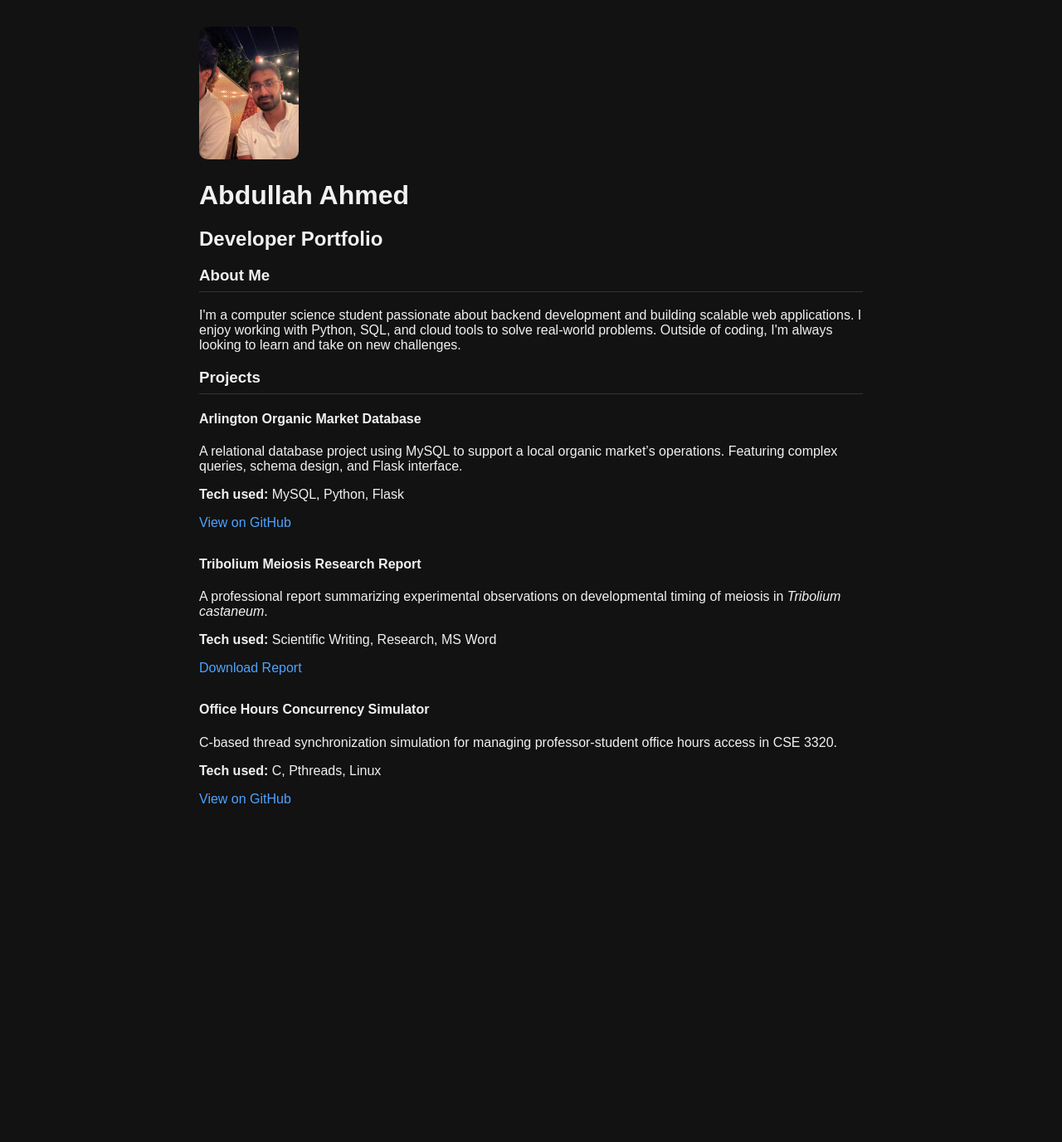
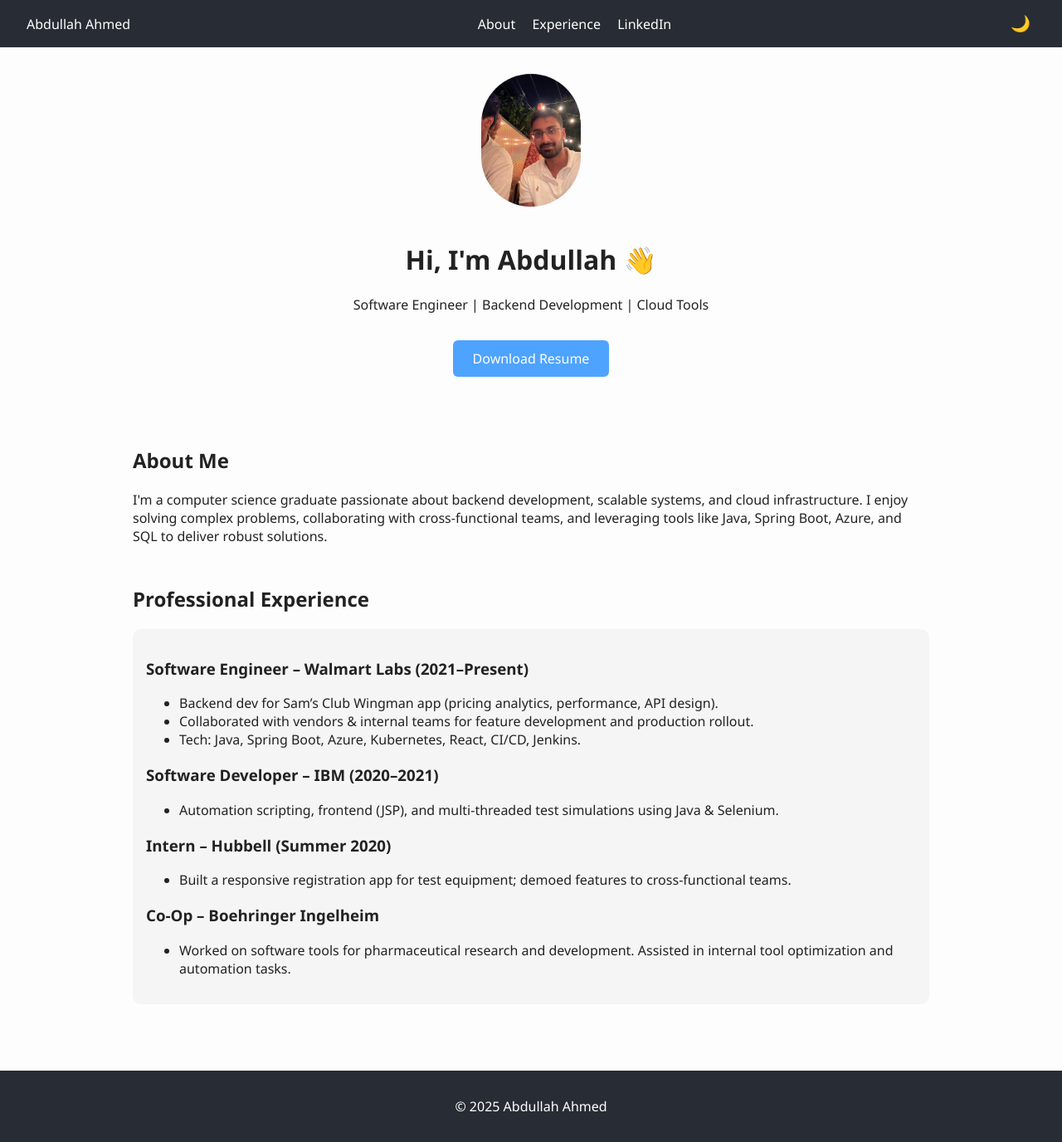
Before and after one commit to abdull035/abdull035.github.io, a plain HTML site: page index.html in a window 1280 px wide. Shown: the whole page at 83% size. Before the commit the page ends 1036 px from the top, so only its background shows below. Drawn offline with Linux system fonts and the light colour scheme.

Commit message:
Add files via upload

```diff
--- a/index.html
+++ b/index.html
@@ -2,45 +2,68 @@
 <html lang="en">
 <head>
   <meta charset="UTF-8" />
-  <meta name="viewport" content="width=device-width, initial-scale=1.0"/>
+  <meta name="viewport" content="width=device-width, initial-scale=1.0" />
   <title>Abdullah Ahmed – Portfolio</title>
-  <link rel="stylesheet" href="style.css"/>
+  <link rel="stylesheet" href="style.css" />
 </head>
 <body>
-  <div class="container">
-    <img src="assets/profile.jpg" alt="Profile Photo" class="profile-photo"/>
-    <h1>Abdullah Ahmed</h1>
-    <h2>Developer Portfolio</h2>
+  <nav class="navbar">
+    <div class="nav-title">Abdullah Ahmed</div>
+    <div class="nav-links">
+      <a href="#about">About</a>
+      <a href="#experience">Experience</a>
+      <a href="https://www.linkedin.com/in/aahmed2/" target="_blank">LinkedIn</a>
+    </div>
+    <button id="theme-toggle">🌙</button>
+  </nav>
 
-    <section>
-      <h3>About Me</h3>
-      <p>I'm a computer science student passionate about backend development and building scalable web applications. I enjoy working with Python, SQL, and cloud tools to solve real-world problems. Outside of coding, I'm always looking to learn and take on new challenges.</p>
+  <header class="hero">
+    <img src="assets/profile.jpg" alt="Profile" class="profile-pic" />
+    <h1>Hi, I'm Abdullah 👋</h1>
+    <p>Software Engineer | Backend Development | Cloud Tools</p>
+    <a href="assets/Abdullah_Ahmed_Resume.pdf" class="btn" target="_blank">Download Resume</a>
+  </header>
+
+  <main>
+    <section id="about">
+      <h2>About Me</h2>
+      <p>I'm a computer science graduate passionate about backend development, scalable systems, and cloud infrastructure. I enjoy solving complex problems, collaborating with cross-functional teams, and leveraging tools like Java, Spring Boot, Azure, and SQL to deliver robust solutions.</p>
     </section>
 
-    <section>
-      <h3>Projects</h3>
-
-      <div class="project">
-        <h4>Arlington Organic Market Database</h4>
-        <p>A relational database project using MySQL to support a local organic market’s operations. Featuring complex queries, schema design, and Flask interface.</p>
-        <p><strong>Tech used:</strong> MySQL, Python, Flask</p>
-        <a href="https://github.com/abdullahdev/arlington-market">View on GitHub</a>
-      </div>
-
-      <div class="project">
-        <h4>Tribolium Meiosis Research Report</h4>
-        <p>A professional report summarizing experimental observations on developmental timing of meiosis in <em>Tribolium castaneum</em>.</p>
-        <p><strong>Tech used:</strong> Scientific Writing, Research, MS Word</p>
-        <a href="#">Download Report</a>
-      </div>
-
-      <div class="project">
-        <h4>Office Hours Concurrency Simulator</h4>
-        <p>C-based thread synchronization simulation for managing professor-student office hours access in CSE 3320.</p>
-        <p><strong>Tech used:</strong> C, Pthreads, Linux</p>
-        <a href="https://github.com/abdullahdev/office-hours">View on GitHub</a>
+    <section id="experience">
+      <h2>Professional Experience</h2>
+      <div class="project-card">
+        <h3>Software Engineer – Walmart Labs (2021–Present)</h3>
+        <ul>
+          <li>Backend dev for Sam’s Club Wingman app (pricing analytics, performance, API design).</li>
+          <li>Collaborated with vendors & internal teams for feature development and production rollout.</li>
+          <li>Tech: Java, Spring Boot, Azure, Kubernetes, React, CI/CD, Jenkins.</li>
+        </ul>
+        <h3>Software Developer – IBM (2020–2021)</h3>
+        <ul>
+          <li>Automation scripting, frontend (JSP), and multi-threaded test simulations using Java & Selenium.</li>
+        </ul>
+        <h3>Intern – Hubbell (Summer 2020)</h3>
+        <ul>
+          <li>Built a responsive registration app for test equipment; demoed features to cross-functional teams.</li>
+        </ul>
+        <h3>Co-Op – Boehringer Ingelheim</h3>
+        <ul>
+          <li>Worked on software tools for pharmaceutical research and development. Assisted in internal tool optimization and automation tasks.</li>
+        </ul>
       </div>
     </section>
-  </div>
+  </main>
+
+  <footer>
+    <p>&copy; 2025 Abdullah Ahmed</p>
+  </footer>
+
+  <script>
+    const toggle = document.getElementById("theme-toggle");
+    toggle.onclick = () => {
+      document.body.classList.toggle("dark");
+    };
+  </script>
 </body>
 </html>
--- a/style.css
+++ b/style.css
@@ -1,32 +1,76 @@
 body {
-  font-family: Arial, sans-serif;
+  font-family: 'Segoe UI', sans-serif;
   margin: 0;
-  padding: 2rem;
-  background-color: #121212;
+  padding: 0;
+  transition: background 0.4s, color 0.4s;
+  background: #fdfdfd;
+  color: #222;
+}
+.dark {
+  background: #121212;
   color: #f1f1f1;
 }
-.container {
-  max-width: 800px;
-  margin: auto;
+.navbar {
+  display: flex;
+  justify-content: space-between;
+  align-items: center;
+  padding: 1rem 2rem;
+  background: #282c34;
+  color: white;
 }
-.profile-photo {
-  width: 120px;
-  border-radius: 10px;
-}
-h1, h2 {
-  margin-bottom: 0;
-}
-h3 {
-  border-bottom: 1px solid #333;
-  padding-bottom: 0.5rem;
-}
-.project {
-  margin-bottom: 2rem;
-}
-a {
-  color: #4ea3ff;
+.navbar a {
+  color: white;
+  margin-left: 1rem;
   text-decoration: none;
 }
-a:hover {
-  text-decoration: underline;
+#theme-toggle {
+  background: none;
+  border: none;
+  font-size: 1.2rem;
+  cursor: pointer;
+  color: white;
 }
+.hero {
+  text-align: center;
+  padding: 2rem;
+}
+.hero .profile-pic {
+  width: 120px;
+  border-radius: 100px;
+  margin-bottom: 1rem;
+}
+.hero .btn {
+  display: inline-block;
+  margin-top: 1rem;
+  padding: 0.7rem 1.5rem;
+  background: #4ea3ff;
+  color: white;
+  text-decoration: none;
+  border-radius: 6px;
+}
+main {
+  max-width: 960px;
+  margin: auto;
+  padding: 2rem;
+}
+section {
+  margin-bottom: 3rem;
+}
+.project-card {
+  padding: 1rem;
+  border-radius: 10px;
+  background: #f5f5f5;
+  transition: transform 0.3s;
+}
+.project-card:hover {
+  transform: scale(1.02);
+}
+.dark .project-card {
+  background: #1f1f1f;
+}
+footer {
+  text-align: center;
+  padding: 1rem;
+  background: #282c34;
+  color: white;
+}
```
Also changed, not shown: 1 other file.
